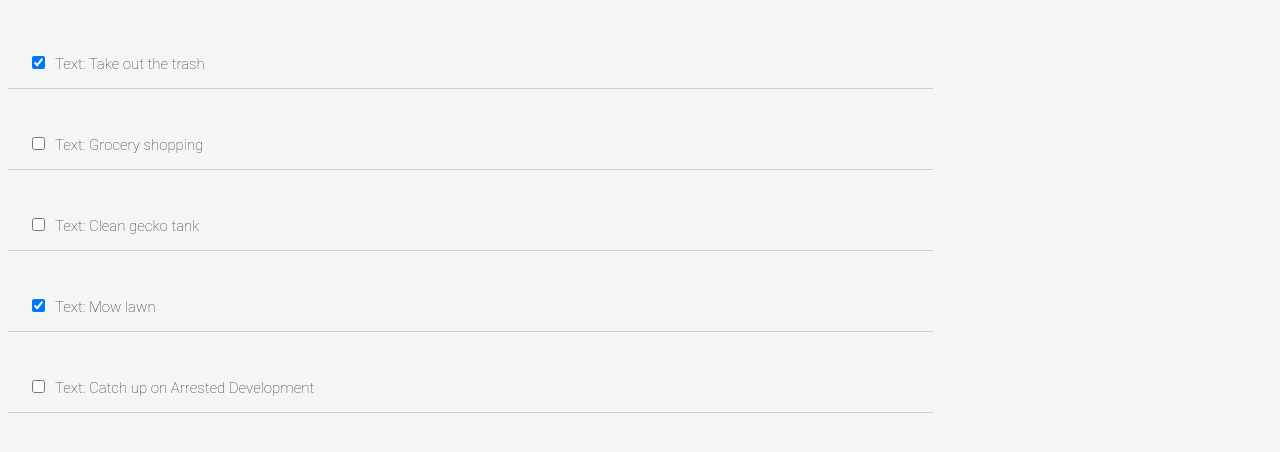
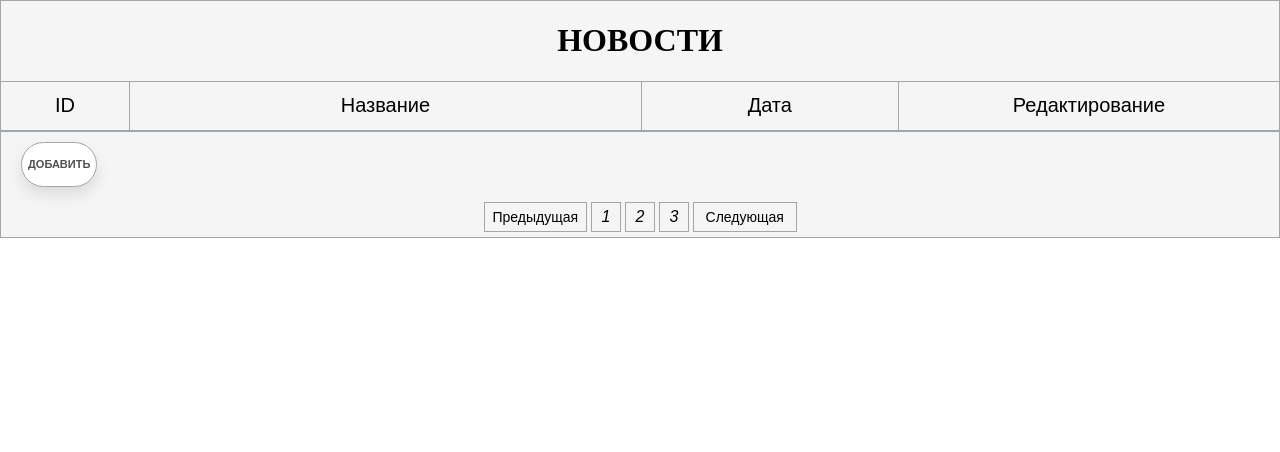
Before and after one commit to Polyak29/-NewsEditor, a React app: page / in a window 1280 px wide. Built offline with nearby package versions, Linux system fonts and the light colour scheme.

Commit message:
creating table

```diff
--- a/package.json
+++ b/package.json
@@ -15,6 +15,7 @@
     "@babel/plugin-proposal-class-properties": "^7.4.0",
     "@babel/preset-env": "^7.3.4",
     "@babel/preset-react": "^7.0.0",
+    "babel-eslint": "^10.0.1",
     "babel-loader": "^8.0.5",
     "babel-plugin-transform-class-properties": "^6.24.1",
     "babel-preset-react": "^6.24.1",
@@ -22,6 +23,8 @@
     "clean-webpack-plugin": "^2.0.1",
     "copy-webpack-plugin": "^5.0.0",
     "css-loader": "^2.1.0",
+    "eslint": "^5.16.0",
+    "eslint-plugin-react": "^7.12.4",
     "extract-text-webpack-plugin": "^4.0.0-beta.0",
     "file-loader": "^3.0.1",
     "less-loader": "^4.1.0",
@@ -37,6 +40,7 @@
   },
   "dependencies": {
     "react": "^16.8.5",
-    "react-dom": "^16.8.5"
+    "react-dom": "^16.8.5",
+    "react-router-dom": "^5.0.0"
   }
 }
--- /dev/null
+++ b/src/js/App.js
@@ -0,0 +1,18 @@
+import React, { Component } from 'react';
+import {BrowserRouter as Router, Route} from 'react-router-dom';
+import Home from './Home';
+import Create from './Create';
+
+class App extends Component  {
+  render() {
+    return (
+        <Router>
+          <Route exact  path='/' component={Home}/>
+          <Route path='/create' component={Create}/>
+        </Router>
+    );
+  }
+}
+
+
+export default App;
--- /dev/null
+++ b/src/js/Create.js
@@ -0,0 +1,15 @@
+import React, { Component } from 'react';
+import {Link} from 'react-router-dom';
+class Create extends Component{
+  render() {
+    return (
+        <div>
+          <Link to='/'>Вернуться назад</Link>
+          <p>Создание Новостей</p>
+        </div>
+    );
+
+  }
+}
+
+export default Create;
--- /dev/null
+++ b/src/js/Home.js
@@ -0,0 +1,19 @@
+import React, { Component } from 'react';
+import Table from './components/table/Table';
+import Pagination from './components/table/Pagination';
+
+class Home extends Component{
+  render() {
+    return (
+      <div className='container'>
+        <h1  className='container__title'>НОВОСТИ</h1>
+          <div>
+            <Table />
+            <Pagination />
+          </div>
+      </div>
+    );
+
+  }
+}
+export default Home;
--- a/src/js/app.js
+++ /dev/null
@@ -1,33 +0,0 @@
-import React, { Component } from "react";
-import { get } from "http";
-import TodoItem from "./components/todo";
-import Product from "./components/header"
-import todosData from "./components/todosData";
-
-class App extends Component {
-    render() {
-        return (<div className="todo__list">
-                    <TodoItem />
-                    <TodoItem />
-                    <TodoItem />
-                    <TodoItem />
-                </div>
-
-        );
-    }
-}
-
-class Myinf extends Component {
-    render() {
-    const todosD = todosData.map((function(event) {return <TodoItem key={event.id} text={event.text} completed={event.completed} />}))
-        return (
-
-            <div>
-               {todosD}
-            </div>
-
-        )
-    }
-}
-
-export default Myinf;
--- a/src/js/components/header.js
+++ /dev/null
@@ -1,14 +0,0 @@
-import React, { Component } from "react";
- function Product(props) {
-
-        return (<div className="todo__list">
-                    <h2 className="todo__item"> name: {props.name} </h2>
-                    <p className="todo__item"> {props.price} </p>
-                    <p className="todo__item">  {props.description} </p>
-                </div>
-        )
-
-}
-
-
-export default Product;
--- /dev/null
+++ b/src/js/components/table/Add.js
@@ -0,0 +1,15 @@
+import React, { Component } from 'react';
+import {Link} from 'react-router-dom';
+class Add extends Component {
+  render() {
+    return (
+        <div className='table__add'>
+          <Link to='/create'>
+            <button className='table__add-style'>Добавить</button>
+          </Link>
+        </div>
+    );
+  }
+}
+
+export default Add;
--- /dev/null
+++ b/src/js/components/table/Pagination.js
@@ -0,0 +1,19 @@
+import React, { Component } from 'react';
+
+class Pagination extends Component {
+  render() {
+    return (
+        <div className='table__pagination'>
+          <div className='table__pagination-wrap'>
+          <div className='table__pagination-last'>Предыдущая</div>
+          <div className='table__pagination-first'>1</div>
+          <div className='table__pagination-second'>2</div>
+          <div className='table__pagination-third'>3</div>
+          <div className='table__pagination-next'>Следующая</div>
+          </div>
+        </div>
+    );
+  }
+}
+
+export default Pagination;
--- /dev/null
+++ b/src/js/components/table/Row.js
@@ -0,0 +1,15 @@
+import React, { Component } from 'react';
+class Row extends Component {
+  render() {
+    return (
+        <div className='table__row'>
+          <div className='table__row-id'>ID</div>
+          <div className='table__row-title'>Название</div>
+          <div className='table__row-date'>Дата</div>
+          <div className='table__row-edit'>Редактирование</div>
+        </div>
+    );
+  }
+}
+
+export default Row;
--- /dev/null
+++ b/src/js/components/table/Table.js
@@ -0,0 +1,17 @@
+import React, { Component } from 'react';
+import Row from "./Row";
+import Add from "./Add";
+
+
+class Table extends Component {
+  render() {
+    return (
+      <div className='table'>
+        <Row />
+        <Add/>
+      </div>
+    );
+  }
+}
+
+export default Table;
--- a/src/js/components/todo.js
+++ /dev/null
@@ -1,12 +0,0 @@
-import React, { Component } from "react";
-function TodoItem(props) {
-    return (
-
-        <div className="todo__item">
-            <p><input type="checkbox" checked={props.completed}/>Text: {props.text}</p>
-
-        </div>
-          )
-}
-
- export default TodoItem;
--- a/src/js/components/todosData.js
+++ /dev/null
@@ -1,29 +0,0 @@
-const todosData = [
-    {
-        id: 1,
-        text: "Take out the trash",
-        completed: true
-    },
-    {
-        id: 2,
-        text: "Grocery shopping",
-        completed: false
-    },
-    {
-        id: 3,
-        text: "Clean gecko tank",
-        completed: false
-    },
-    {
-        id: 4,
-        text: "Mow lawn",
-        completed: true
-    },
-    {
-        id: 5,
-        text: "Catch up on Arrested Development",
-        completed: false
-    }
-]
-
-export default todosData;
--- a/src/js/index.js
+++ b/src/js/index.js
@@ -1,7 +1,8 @@
 import React from "react";
 import ReactDOM from "react-dom";
-import Myinf from "./app";
+import App from './App';
 
-ReactDOM.render(<div>
-                    <Myinf />
-                </div>, document.getElementById("root"));
+ReactDOM.render(
+   <App/>,
+  document.getElementById('root')
+);
--- a/src/scss/style.scss
+++ b/src/scss/style.scss
@@ -1,48 +1,195 @@
+@mixin centering() {
+  display: flex;
+  align-items: center;
+  justify-content: center;
+}
+
+@mixin hoverPagination() {
+  background: #2EE59D;
+  box-shadow: 0 -10px 20px rgba(46,229,157,.4);
+  color: white;
+  cursor: pointer;
+}
+
 
 body {
-    background-color: whitesmoke;
+  margin: 0;
+  padding: 0;
 }
 
-.todo__list {
-    background-color: white;
-    margin: auto;
-    width: 50%;
-    display: flex;
-    flex-direction: column;
-    align-items: center;
-    border: 1px solid #efefef;
-    box-shadow:
-    /* The top layer shadow */
-        0 1px 1px rgba(0,0,0,0.15),
-            /* The second layer */
-        0 10px 0 -5px #eee,
-            /* The second layer shadow */
-        0 10px 1px -4px rgba(0,0,0,0.15),
-            /* The third layer */
-        0 20px 0 -10px #eee,
-            /* The third layer shadow */
-        0 20px 1px -9px rgba(0,0,0,0.15);
-    padding: 30px;
+.container {
+  display: flex;
+  justify-content: center;
+  flex-flow: column;
+  border: 1px solid #a1a8ad;
+  background-color: whitesmoke;
+  min-width: 850px;
+
+  &__title {
+    @include centering();
+  }
 }
 
-.todo__item {
+.table {
+  display: flex;
+  justify-content: flex-start;
+  flex-flow: column nowrap;
+  height: 100%;
+  border-top: 1px solid #a1a8ad;
+  background-color: whitesmoke;
+
+  &__row {
+    display: flex;
+    flex-flow: row nowrap;
+    align-items: stretch;
+    flex-basis: 50px;
+    &-id {
+      @include centering();
+      flex: 0 0 10%;
+      border-right: #a1a8ad solid 1px;
+      border-bottom: #a1a8ad solid 2px;
+      font-size: 20px;
+      font-family: Segoe Print, sans-serif;
+    }
+
+    &-title {
+      @include centering();
+      flex: 0 0 40%;
+      border-right: #a1a8ad solid 1px;
+      border-bottom: #a1a8ad solid 2px;
+      font-size: 20px;
+      font-family: Segoe Print, sans-serif;
+    }
+
+    &-date {
+      @include centering();
+      flex: 0 0 20%;
+      border-right: #a1a8ad solid 1px;
+      border-bottom: #a1a8ad solid 2px;
+      font-size: 20px;
+      font-family: Segoe Print, sans-serif;
+    }
+
+    &-edit {
+      @include centering();
+      flex: 0 0 29.8%;
+      border-bottom: #a1a8ad solid 2px;
+      font-size: 20px;
+      font-family: Segoe Print, sans-serif;
+    }
+  }
+
+  &__pagination {
+    display: flex;
+    align-items: stretch;
+    justify-content: center;
+    height: 40px;
+
+    &-wrap {
+      display: flex;
+      flex-flow: row nowrap;
+      align-items: stretch;
+      justify-content: center;
+      flex-basis: 700px;
+      //border-top: 1px #a1a8ad solid;
+      //border-left: 1px #a1a8ad solid;
+      //border-right: 1px #a1a8ad solid;
+
+    }
+
+    &-last {
+      @include centering();
+      flex: 0 0 14.5%;
+      border: #a1a8ad solid 1px;
+      margin: 5px 2px;
+      font-size: 14px;
+      font-family: Segoe Print, sans-serif;
+      &:hover {
+        @include hoverPagination();
+        transform: translateX(-5px);
+      }
+    }
+
+    &-first {
+      @include centering();
+      flex: 0 0 4%;
+      border: 1px #a1a8ad solid ;
+      margin: 5px 2px;
+      font-family: Colus, sans-serif;
+      font-style: italic;
+      &:hover {
+        @include hoverPagination();
+      }
+    }
+
+    &-second {
+      @include centering();
+      flex: 0 0 4%;
+      border: #a1a8ad solid 1px;
+      margin: 5px 2px;
+      font-family: Colus, sans-serif;
+      font-style: italic;
+      &:hover {
+        @include hoverPagination();
+      }
+    }
+
+    &-third {
+      @include centering();
+      flex: 0 0 4%;
+      border: #a1a8ad solid 1px;
+      margin: 5px 2px;
+      font-family: Colus, sans-serif;
+      font-style: italic;
+      &:hover {
+        @include hoverPagination();
+      }
+    }
+
+    &-next {
+      @include centering();
+      flex: 0 0 14.5%;
+      border: #a1a8ad solid 1px;
+      margin: 5px 2px;
+      font-size: 14px;
+      font-family: Segoe Print, sans-serif;
+      //clip-path: polygon(0 0, 80% 0, 100% 0, 100% 50%, 100% 100%, 80% 100%, 0 100%);
+      //transition: clip-path 0.5s;
+      &:hover {
+       // clip-path: polygon(0 35%,  80% 35%, 80% 10%, 100% 50%, 80% 90%, 80% 65%, 0 65%);
+        @include hoverPagination();
+        transform: translateX(5px);
+      }
+    }
+  }
+
+  &__add {
     display: flex;
     justify-content: flex-start;
     align-items: center;
-    padding: 30px 20px 0;
-    width: 70%;
-    border-bottom: 1px solid #cecece;
-    font-family: Roboto, sans-serif;
-    font-weight: 100;
-    font-size: 15px;
-    color: #333333;
+
+    &-style {
+      text-decoration: none;
+      outline: none;
+      height: 45px;
+      border-radius: 45px;
+      margin: 10px 20px;
+      font-family: Segoe Print, sans-serif;
+      font-size: 11px;
+      text-transform: uppercase;
+      font-weight: 600;
+      color: #524f4e;
+      background: white;
+      box-shadow: 0 8px 15px rgba(0,0,0,.1);
+      transition: .3s;
+      border: #a1a8ad solid 1px;
+      &:hover {
+        background: #2EE59D;
+        box-shadow: 0 15px 20px rgba(46,229,157,.4);
+        color: white;
+        transform: translateX(5px);
+        cursor: pointer;
+      }
+    }
+  }
 }
-
-input[type=checkbox] {
-    margin-right: 10px;
-    font-size: 30px;
-}
-
-input[type=checkbox]:focus {
-    outline: 0;
-}
--- a/webpack.config.js
+++ b/webpack.config.js
@@ -11,6 +11,10 @@ let conf = {
 		path: path.resolve(__dirname, './dist'),
 		filename: 'main.js',
 		publicPath: 'dist/'
+	},
+	devServer: {
+		historyApiFallback: true,
+		overlay: true
 	},
 	module: {
 		rules: [
```
Also changed, not shown: .eslintrc.js (added), 1 other file.
